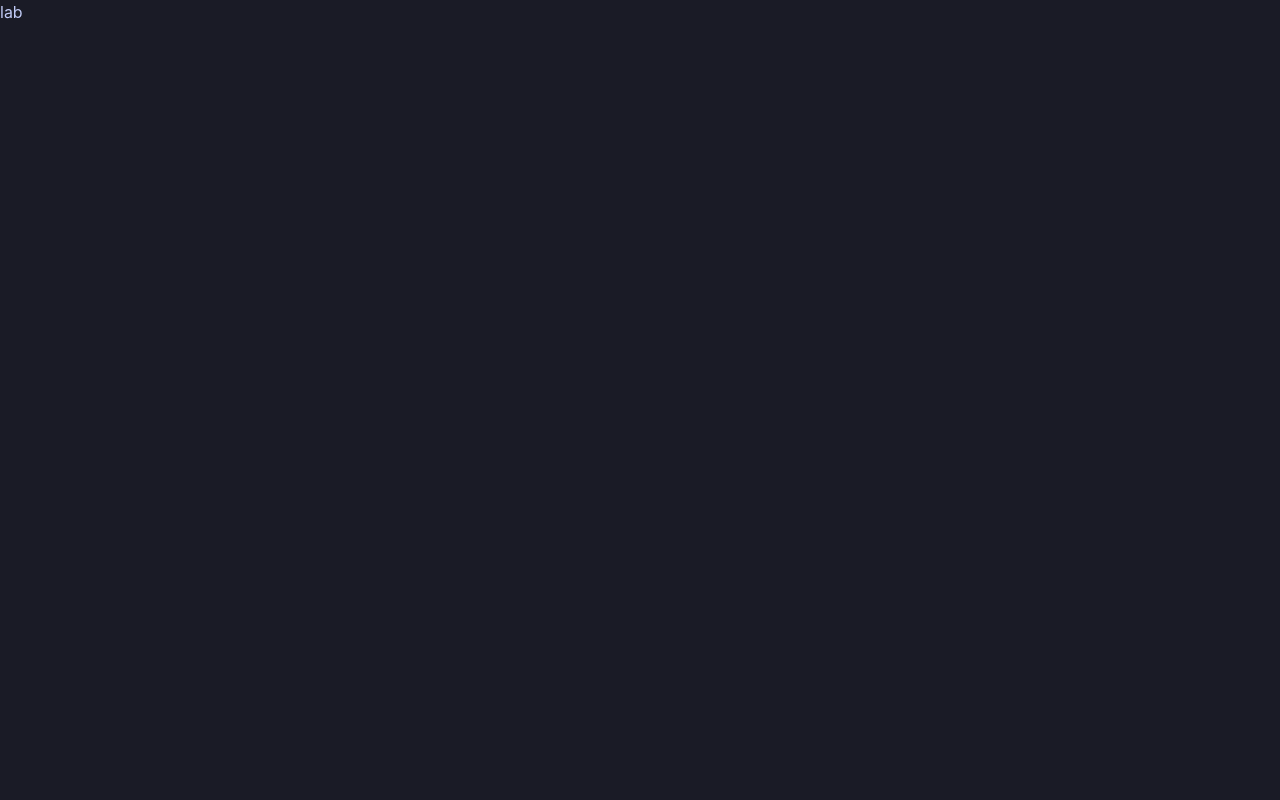
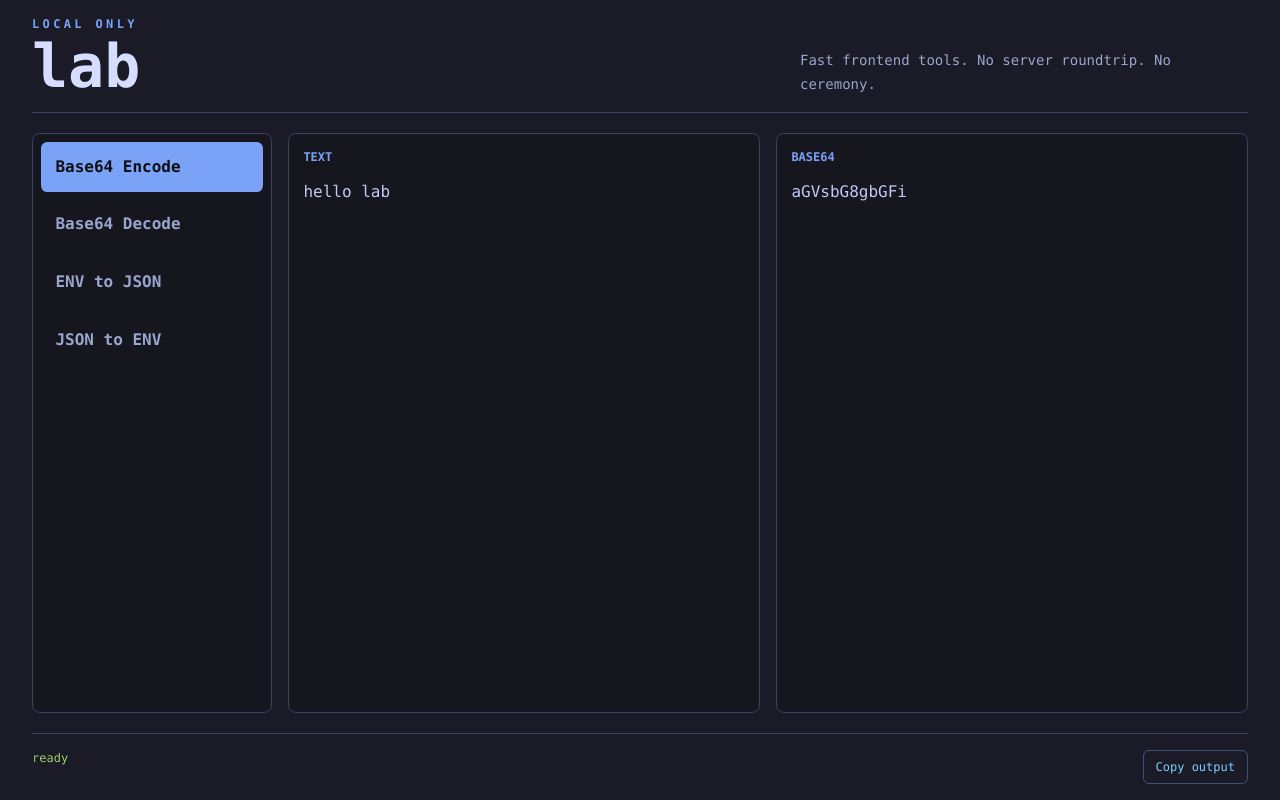
Before and after one commit to razrinn/lab, a website built with Vite: page index.html in a window 1280 px wide. Built offline with nearby package versions, Linux system fonts and the light colour scheme.

Commit message:
Add local lab tools

```diff
--- a/package.json
+++ b/package.json
@@ -6,6 +6,7 @@
   "scripts": {
     "dev": "vite",
     "build": "tsc && vite build",
+    "test": "node --experimental-strip-types src/modules.test.ts",
     "preview": "vite preview"
   },
   "devDependencies": {
--- a/src/main.ts
+++ b/src/main.ts
@@ -1,7 +1,97 @@
 import './style.css'
+import { modules } from './modules'
 
-document.querySelector<HTMLDivElement>('#app')!.innerHTML = `
-<main class="min-h-screen bg-[#1a1b26] text-[#c0caf5]">
-  <h1>lab</h1>
+const app = document.querySelector<HTMLDivElement>('#app')!
+
+app.innerHTML = `
+<main class="min-h-screen overflow-hidden bg-[#1a1b26] text-[#c0caf5]">
+  <div class="mx-auto flex min-h-screen w-full max-w-7xl flex-col gap-5 px-4 py-4 sm:px-6 lg:px-8">
+    <header class="flex flex-wrap items-end justify-between gap-4 border-b border-[#3b4261] pb-4">
+      <div>
+        <p class="text-xs font-black uppercase tracking-[0.28em] text-[#7aa2f7]">local only</p>
+        <h1 class="mt-1 text-4xl font-black text-[#d5defe] sm:text-6xl">lab</h1>
+      </div>
+      <p class="max-w-md text-sm leading-6 text-[#9aa5ce]">Fast frontend tools. No server roundtrip. No ceremony.</p>
+    </header>
+
+    <section class="grid flex-1 gap-4 lg:grid-cols-[240px_1fr]">
+      <nav class="tool-list grid content-start gap-2 rounded-lg border border-[#3b4261] bg-[#16161e]/90 p-2" aria-label="Tools"></nav>
+
+      <section class="grid gap-4 lg:grid-cols-2">
+        <label class="panel">
+          <span class="label" id="input-label"></span>
+          <textarea id="input" spellcheck="false"></textarea>
+        </label>
+
+        <label class="panel">
+          <span class="label" id="output-label"></span>
+          <textarea id="output" spellcheck="false" readonly></textarea>
+        </label>
+      </section>
+    </section>
+
+    <footer class="flex flex-wrap justify-between gap-3 border-t border-[#3b4261] pt-4 text-xs text-[#565f89]">
+      <span id="status"></span>
+      <button id="copy" class="rounded-md border border-[#7aa2f7]/40 px-3 py-2 font-bold text-[#7dcfff] hover:bg-[#7aa2f7]/10" type="button">Copy output</button>
+    </footer>
+  </div>
 </main>
 `
+
+const toolList = app.querySelector<HTMLElement>('.tool-list')!
+const input = app.querySelector<HTMLTextAreaElement>('#input')!
+const output = app.querySelector<HTMLTextAreaElement>('#output')!
+const inputLabel = app.querySelector<HTMLElement>('#input-label')!
+const outputLabel = app.querySelector<HTMLElement>('#output-label')!
+const status = app.querySelector<HTMLElement>('#status')!
+const copy = app.querySelector<HTMLButtonElement>('#copy')!
+
+let active = modules[0]
+
+const renderTools = () => {
+  toolList.innerHTML = modules
+    .map(
+      (tool) => `
+        <button class="tool ${tool.id === active.id ? 'active' : ''}" type="button" data-tool="${tool.id}">
+          ${tool.name}
+        </button>
+      `,
+    )
+    .join('')
+}
+
+const run = () => {
+  inputLabel.textContent = active.inputLabel
+  outputLabel.textContent = active.outputLabel
+
+  try {
+    output.value = active.transform(input.value)
+    status.textContent = 'ready'
+    status.className = 'text-[#9ece6a]'
+  } catch (error) {
+    output.value = ''
+    status.textContent = error instanceof Error ? error.message : 'Invalid input'
+    status.className = 'text-[#f7768e]'
+  }
+}
+
+const selectTool = (id: string) => {
+  active = modules.find((tool) => tool.id === id) ?? modules[0]
+  input.placeholder = active.placeholder
+  input.value = active.sample
+  renderTools()
+  run()
+}
+
+toolList.addEventListener('click', (event) => {
+  const button = (event.target as HTMLElement).closest<HTMLButtonElement>('[data-tool]')
+  if (button) selectTool(button.dataset.tool!)
+})
+
+input.addEventListener('input', run)
+copy.addEventListener('click', async () => {
+  await navigator.clipboard.writeText(output.value)
+  status.textContent = 'copied'
+})
+
+selectTool(active.id)
--- /dev/null
+++ b/src/modules.test.ts
@@ -0,0 +1,12 @@
+import { decodeBase64, encodeBase64 } from './modules/base64.ts'
+import { envToJson, jsonToEnv } from './modules/env.ts'
+
+const assert = (condition: boolean, message: string) => {
+  if (!condition) throw new Error(message)
+}
+
+assert(decodeBase64(encodeBase64('hello こんにちは')) === 'hello こんにちは', 'base64 unicode round trip')
+assert(envToJson('FOO=bar\nexport BAZ="qux"') === '{\n  "FOO": "bar",\n  "BAZ": "qux"\n}', 'env to json')
+assert(jsonToEnv('{"FOO":"bar","COUNT":3}') === 'FOO=bar\nCOUNT=3', 'json to env')
+
+console.log('module checks passed')
--- /dev/null
+++ b/src/modules/base64.ts
@@ -0,0 +1,31 @@
+import type { LabModule } from './types'
+
+const bytesToBinary = (bytes: Uint8Array) =>
+  Array.from(bytes, (byte) => String.fromCharCode(byte)).join('')
+
+export const encodeBase64 = (value: string) =>
+  btoa(bytesToBinary(new TextEncoder().encode(value)))
+
+export const decodeBase64 = (value: string) =>
+  new TextDecoder().decode(Uint8Array.from(atob(value.trim()), (char) => char.charCodeAt(0)))
+
+export const base64Modules: LabModule[] = [
+  {
+    id: 'base64-encode',
+    name: 'Base64 Encode',
+    inputLabel: 'Text',
+    outputLabel: 'Base64',
+    placeholder: 'hello lab',
+    sample: 'hello lab',
+    transform: encodeBase64,
+  },
+  {
+    id: 'base64-decode',
+    name: 'Base64 Decode',
+    inputLabel: 'Base64',
+    outputLabel: 'Text',
+    placeholder: 'aGVsbG8gbGFi',
+    sample: 'aGVsbG8gbGFi',
+    transform: decodeBase64,
+  },
+]
--- /dev/null
+++ b/src/modules/env.ts
@@ -0,0 +1,53 @@
+import type { LabModule } from './types'
+
+export const envToJson = (value: string) => {
+  const result: Record<string, string> = {}
+
+  for (const rawLine of value.split(/\r?\n/)) {
+    const line = rawLine.trim()
+    if (!line || line.startsWith('#')) continue
+
+    const cleanLine = line.startsWith('export ') ? line.slice(7).trim() : line
+    const equalsAt = cleanLine.indexOf('=')
+    if (equalsAt < 1) continue
+
+    const key = cleanLine.slice(0, equalsAt).trim()
+    let val = cleanLine.slice(equalsAt + 1).trim()
+    if ((val.startsWith('"') && val.endsWith('"')) || (val.startsWith("'") && val.endsWith("'"))) {
+      val = val.slice(1, -1)
+    }
+
+    result[key] = val
+  }
+
+  return JSON.stringify(result, null, 2)
+}
+
+export const jsonToEnv = (value: string) => {
+  const data = JSON.parse(value) as Record<string, unknown>
+
+  return Object.entries(data)
+    .map(([key, val]) => `${key}=${String(val)}`)
+    .join('\n')
+}
+
+export const envModules: LabModule[] = [
+  {
+    id: 'env-to-json',
+    name: 'ENV to JSON',
+    inputLabel: '.env',
+    outputLabel: 'JSON',
+    placeholder: 'API_URL=https://example.com\nTOKEN=secret',
+    sample: 'API_URL=https://example.com\nTOKEN=secret',
+    transform: envToJson,
+  },
+  {
+    id: 'json-to-env',
+    name: 'JSON to ENV',
+    inputLabel: 'JSON',
+    outputLabel: '.env',
+    placeholder: '{\n  "API_URL": "https://example.com",\n  "TOKEN": "secret"\n}',
+    sample: '{\n  "API_URL": "https://example.com",\n  "TOKEN": "secret"\n}',
+    transform: jsonToEnv,
+  },
+]
--- /dev/null
+++ b/src/modules/index.ts
@@ -0,0 +1,5 @@
+import { base64Modules } from './base64'
+import { envModules } from './env'
+import type { LabModule } from './types'
+
+export const modules: LabModule[] = [...base64Modules, ...envModules]
--- /dev/null
+++ b/src/modules/types.ts
@@ -0,0 +1,9 @@
+export type LabModule = {
+  id: string
+  name: string
+  inputLabel: string
+  outputLabel: string
+  placeholder: string
+  sample: string
+  transform: (value: string) => string
+}
--- a/src/style.css
+++ b/src/style.css
@@ -1 +1,78 @@
 @import 'tailwindcss';
+
+:root {
+  font-family: 'JetBrains Mono', 'SFMono-Regular', Consolas, monospace;
+  color-scheme: dark;
+  background: #1a1b26;
+}
+
+* {
+  box-sizing: border-box;
+}
+
+body {
+  margin: 0;
+}
+
+button,
+textarea {
+  font: inherit;
+}
+
+.panel {
+  display: grid;
+  min-height: 52vh;
+  grid-template-rows: auto 1fr;
+  gap: 0.75rem;
+  border: 1px solid #3b4261;
+  border-radius: 0.5rem;
+  background: #16161e;
+  padding: 0.9rem;
+}
+
+.label {
+  color: #7aa2f7;
+  font-size: 0.75rem;
+  font-weight: 900;
+  text-transform: uppercase;
+}
+
+textarea {
+  min-height: 18rem;
+  width: 100%;
+  resize: none;
+  border: 0;
+  outline: 0;
+  background: transparent;
+  color: #c0caf5;
+  line-height: 1.7;
+}
+
+textarea::placeholder {
+  color: #565f89;
+}
+
+.tool {
+  min-height: 3rem;
+  border-radius: 0.4rem;
+  padding: 0.8rem 0.9rem;
+  color: #9aa5ce;
+  text-align: left;
+  font-weight: 800;
+}
+
+.tool:hover,
+.tool.active {
+  background: #7aa2f7;
+  color: #101014;
+}
+
+@media (max-width: 1023px) {
+  .tool-list {
+    grid-template-columns: repeat(2, minmax(0, 1fr));
+  }
+
+  .panel {
+    min-height: 34vh;
+  }
+}
```
